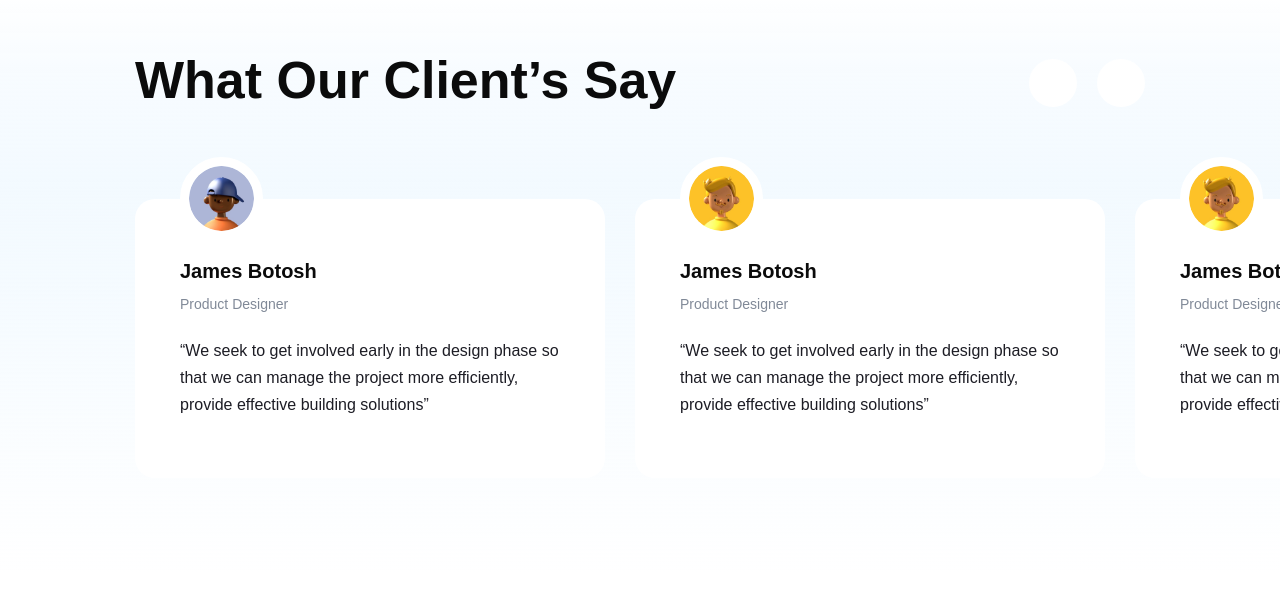
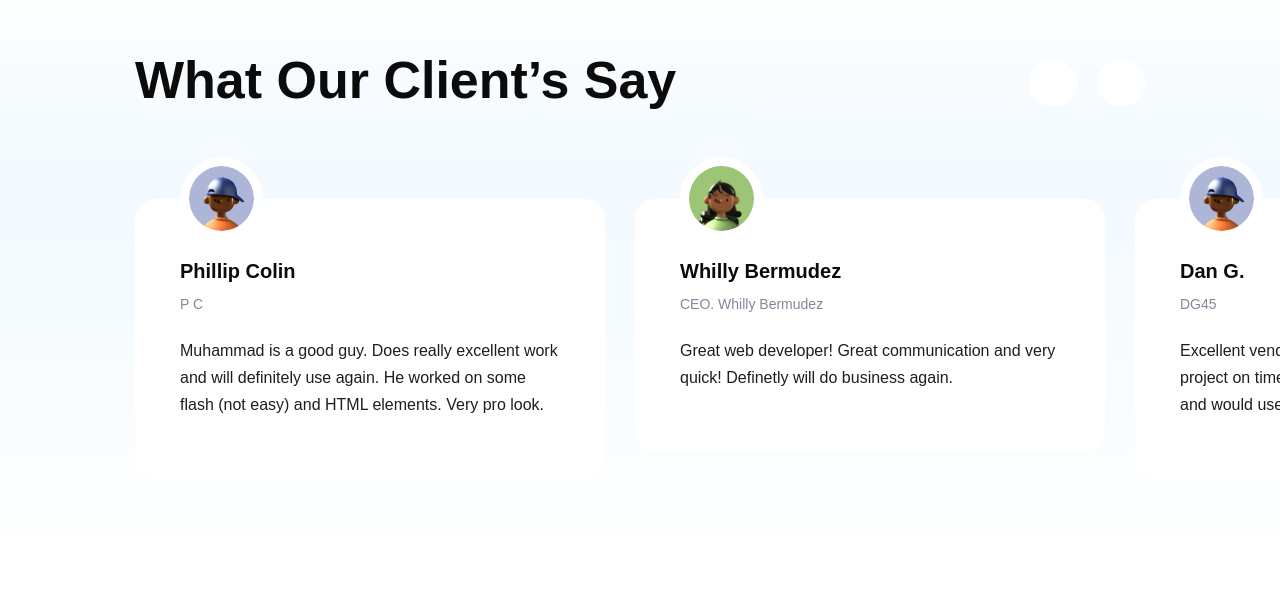
Before and after one commit to muddassirh/portfolio, a React (Create React App) app: page /about-us in a window 1280 px wide. Shown: the part 3116-3720 px from the top of the page. Built offline with nearby package versions, Linux system fonts and the light colour scheme; a web font is replaced by a local one.

Commit message:
adds dynamic testimonial

```diff
--- a/package.json
+++ b/package.json
@@ -34,7 +34,7 @@
     "wowjs": "^1.1.3"
   },
   "scripts": {
-    "start": "react-scripts start",
+    "start": "set PORT=3006 && react-scripts start",
     "build": "react-scripts build",
     "test": "react-scripts test",
     "eject": "react-scripts eject"
--- /dev/null
+++ b/src/components/DynamicTestimonial.jsx
@@ -0,0 +1,96 @@
+import React from 'react'
+import { Swiper, SwiperSlide } from 'swiper/react';
+import { Autoplay, Navigation } from 'swiper/modules';
+import 'swiper/css';
+import 'swiper/css/pagination';
+
+const swiperOptions = {
+    modules: [Autoplay, Navigation],
+    slidesPerView: 3,
+    spaceBetween: 30,
+    autoplay: {
+        delay: 2500,
+        disableOnInteraction: false,
+    },
+    loop: true,
+    navigation: {
+        nextEl: '.swiper-button-next',
+        prevEl: '.swiper-button-prev',
+    },
+    breakpoints: {
+        320: {
+            slidesPerView: 1,
+            spaceBetween: 30,
+        },
+        575: {
+            slidesPerView: 2,
+            spaceBetween: 30,
+        },
+        767: {
+            slidesPerView: 2,
+            spaceBetween: 30,
+        },
+        991: {
+            slidesPerView: 2,
+            spaceBetween: 30,
+        },
+        1199: {
+            slidesPerView: 3,
+            spaceBetween: 30,
+        },
+        1350: {
+            slidesPerView: 3,
+            spaceBetween: 30,
+        },
+    },
+};
+const DynamicTestimonial = ({testimonials}) => {
+  return (
+    <>
+        <section className="testimonial-area-three testimonial-area-four">
+                <div className="container">
+                    <div className="row align-items-center">
+                        <div className="col-md-8">
+                            <div className="section-title title-style-two mb-45">
+                                <h2 className="title">What Our Client’s Say</h2>
+                            </div>
+                        </div>
+                        <div className="col-md-4">
+                            <div className="testimonial-nav">
+                                <button className="swiper-button-prev" />
+                                <button className="swiper-button-next" />
+                            </div>
+                        </div>
+                    </div>
+                    <div className="row">
+                        <div className="col-lg-12">
+                            <div className="swiper-container testimonial-active-three">
+                                <Swiper {...swiperOptions}>
+                                {
+                            testimonials.map(testimonial=>{
+return(
+                     <SwiperSlide >
+                                 <div className="testimonial-item-three">
+                                            <div className="testimonial-thumb-three">
+                                                <img src={testimonial.avatar} alt="" />
+                                            </div>
+                                            <div className="testimonial-content-three">
+                                                <h4 className="title">{testimonial.author}</h4>
+                                                <span>{testimonial.title}</span>
+                                                <p>{testimonial.quote}</p>
+                                            </div>
+                                        </div>
+                            </SwiperSlide>
+                            )
+                            })}
+                                </Swiper>
+                            </div>
+                        </div>
+                    </div>
+                </div>
+            </section>
+    </>
+  )
+}
+
+export default DynamicTestimonial
--- a/src/data/info.js
+++ b/src/data/info.js
@@ -1,6 +1,9 @@
 import mudd from "../images/itsme.png";
 import innerTwoProject02 from "../components/assets/img/project/inner_two_project02.jpg";
 import innerTwoProject03 from "../components/assets/img/project/inner_two_project03.jpg";
+import testimonialAvatar1 from '../components/assets/img/images/testimonial_avatar01.png';
+import testimonialAvatar2 from '../components/assets/img/images/testimonial_avatar02.png';
+import testimonialAvatar3 from '../components/assets/img/images/testimonial_avatar03.png';
 export let info = {
   firstName: "Muddassir",
   lastName: "Hassan",
@@ -230,5 +233,37 @@ export let info = {
     "year": "2024"
 },
 
+  ],
+  testimonials :[
+    {
+      quote: "Skilled web developer! Strong communication skills and fast delivery. I'll certainly be repeating business with them!",
+      author: "Charles K",
+      title: "CEO Quaint Energy",
+      avatar: testimonialAvatar1
+    },
+    {
+      quote: "They did a great job building our new website, we are very happy and it looks great. The price was great also.",
+      author: "Tyson Bellamy",
+      title: "CEO T Y",
+      avatar: testimonialAvatar2
+    },
+    {
+      quote: "Muhammad is a good guy. Does really excellent work and will definitely use again. He worked on some flash (not easy) and HTML elements. Very pro look.",
+      author: "Phillip Colin",
+      title: "P C",
+      avatar: testimonialAvatar3
+    },
+    {
+      quote: "Great web developer! Great communication and very quick! Definetly will do business again.",
+      author: "Whilly Bermudez",
+      title: "CEO. Whilly Bermudez",
+      avatar: testimonialAvatar2
+    },
+    {
+      quote: "Excellent vendor who works hard to complete the project on time and on budget. No complaints at all and would use again in the future.",
+      author: "Dan G.",
+      title: "DG45",
+      avatar: testimonialAvatar3
+    }
   ]
 };
--- a/src/pages/About.jsx
+++ b/src/pages/About.jsx
@@ -6,6 +6,7 @@ import 'swiper/css';
 import 'swiper/css/pagination';
 import CounterUp from '../components/elements/CounterUp';
 import Layout from '../components/Layout/Layout';
+import { info } from '../data/info';
 
 // Import images
 import innerCounterIcon01 from '../components/assets/img/icon/inner_counter_icon01.png';
@@ -47,6 +48,7 @@ import brandImg03 from '../components/assets/img/brand/h3_brand_img03.png';
 import brandImg04 from '../components/assets/img/brand/h3_brand_img04.png';
 import brandImg05 from '../components/assets/img/brand/h3_brand_img05.png';
 import brandImg06 from '../components/assets/img/brand/h3_brand_img06.png';
+import DynamicTestimonial from '../components/DynamicTestimonial';
 
 
 const swiperOptions = {
@@ -395,79 +397,7 @@ export default function AboutUs() {
                 </section>*/}
                 {/* history-area-end */}
             {/* testimonial-area */}
-            <section className="testimonial-area-three testimonial-area-four">
-                <div className="container">
-                    <div className="row align-items-center">
-                        <div className="col-md-8">
-                            <div className="section-title title-style-two mb-45">
-                                <h2 className="title">What Our Client’s Say</h2>
-                            </div>
-                        </div>
-                        <div className="col-md-4">
-                            <div className="testimonial-nav">
-                                <button className="swiper-button-prev" />
-                                <button className="swiper-button-next" />
-                            </div>
-                        </div>
-                    </div>
-                    <div className="row">
-                        <div className="col-lg-12">
-                            <div className="swiper-container testimonial-active-three">
-                                <Swiper {...swiperOptions}>
-                                    <SwiperSlide>
-                                        <div className="testimonial-item-three">
-                                            <div className="testimonial-thumb-three">
-                                                <img src={testimonialAvatar1} alt="" />
-                                            </div>
-                                            <div className="testimonial-content-three">
-                                                <h4 className="title">James Botosh</h4>
-                                                <span>Product Designer</span>
-                                                <p>“We seek to get involved early in the design phase so that we can manage the project more efficiently, provide effective building solutions”</p>
-                                            </div>
-                                        </div>
-                                    </SwiperSlide>
-                                    <SwiperSlide>
-                                        <div className="testimonial-item-three">
-                                            <div className="testimonial-thumb-three">
-                                                <img src={testimonialAvatar2} alt="" />
-                                            </div>
-                                            <div className="testimonial-content-three">
-                                                <h4 className="title">James Botosh</h4>
-                                                <span>Product Designer</span>
-                                                <p>“We seek to get involved early in the design phase so that we can manage the project more efficiently, provide effective building solutions”</p>
-                                            </div>
-                                        </div>
-                                    </SwiperSlide>
-                                    <SwiperSlide>
-                                        <div className="testimonial-item-three">
-                                            <div className="testimonial-thumb-three">
-                                                <img src={testimonialAvatar3} alt="" />
-                                            </div>
-                                            <div className="testimonial-content-three">
-                                                <h4 className="title">James Botosh</h4>
-                                                <span>Product Designer</span>
-                                                <p>“We seek to get involved early in the design phase so that we can manage the project more efficiently, provide effective building solutions”</p>
-                                            </div>
-                                        </div>
-                                    </SwiperSlide>
-                                    <SwiperSlide>
-                                        <div className="testimonial-item-three">
-                                            <div className="testimonial-thumb-three">
-                                                <img src={testimonialAvatar1} alt="" />
-                                            </div>
-                                            <div className="testimonial-content-three">
-                                                <h4 className="title">James Botosh</h4>
-                                                <span>Product Designer</span>
-                                                <p>“We seek to get involved early in the design phase so that we can manage the project more efficiently, provide effective building solutions”</p>
-                                            </div>
-                                        </div>
-                                    </SwiperSlide>
-                                </Swiper>
-                            </div>
-                        </div>
-                    </div>
-                </div>
-            </section>
+          <DynamicTestimonial testimonials={info.testimonials}/>
             {/* testimonial-area-end */}
             {/* brand-area */}
             <div className="brand-area px-24 pb-120">
--- a/src/pages/Home.jsx
+++ b/src/pages/Home.jsx
@@ -13,6 +13,8 @@ import Testimonial1 from '../components/Testimonial1';
 import Consultation1 from '../components/Consultation1';
 import Blog1 from '../components/Blog1';
 import Newsletter1 from '../components/Newsletter1';
+import { info } from '../data/info';
+import DynamicTestimonial from '../components/DynamicTestimonial';
 const Home = () => {
     return (
         <div>
@@ -22,7 +24,7 @@ const Home = () => {
             <About1/>
             <Team1/>
             <Project1/>
-            <Testimonial1/>
+            <DynamicTestimonial testimonials={info.testimonials}/>
             <Consultation1/>
             <Blog1/>
             <Newsletter1/>
```
